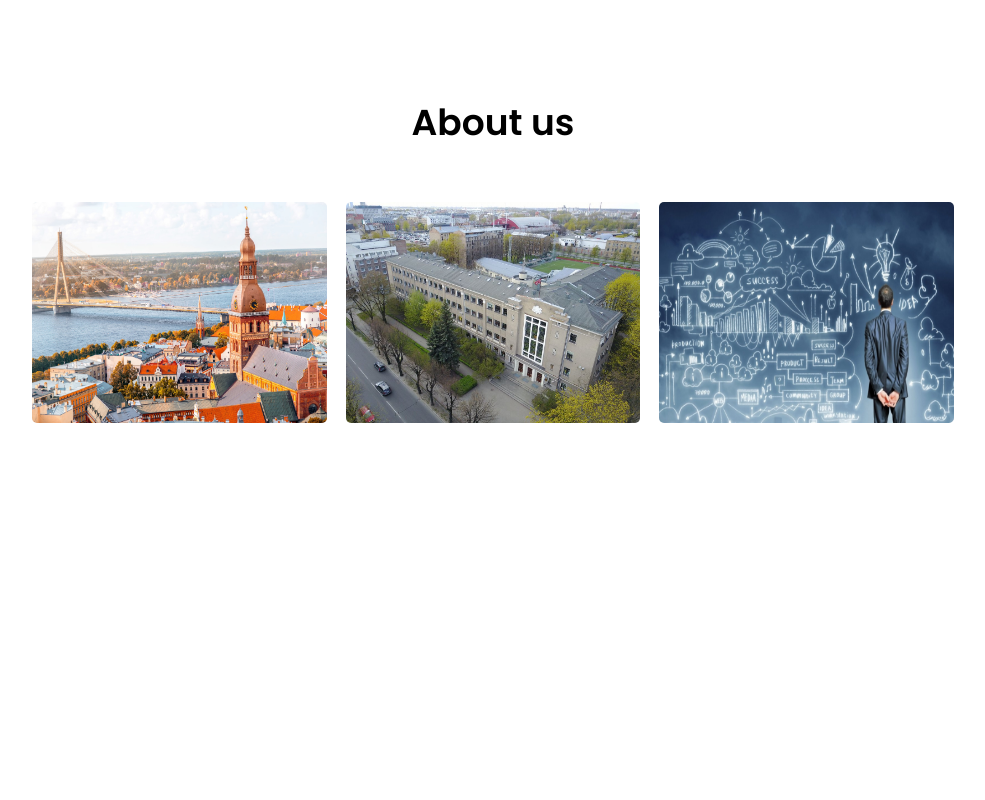
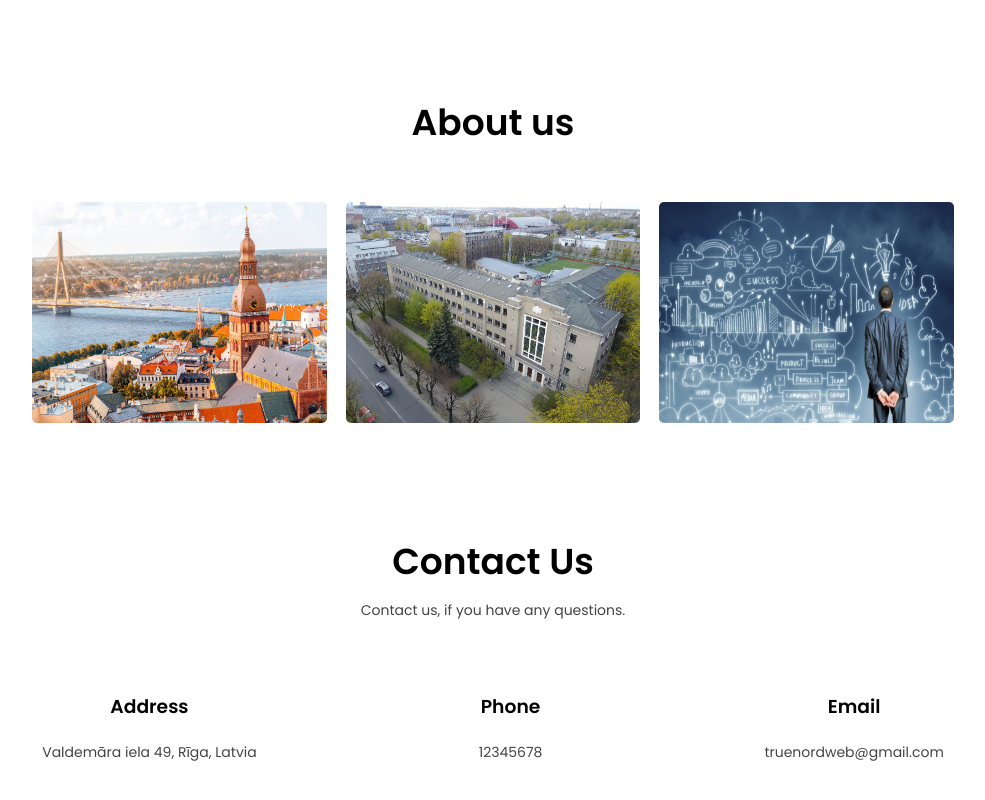
Before and after one commit to haraldshf/TrueNordWeb, a plain HTML site: page index.html in a window 1280 px wide. Shown: the part 1218-2018 px from the top of the page, without its empty margins (147-1132 px from the left). Before the commit the page ends 1702 px from the top, so only its background shows below. Drawn offline with Linux system fonts and the light colour scheme.

Commit message:
MORE UPGRADES

```diff
--- a/index.html
+++ b/index.html
@@ -76,6 +76,26 @@
             </div>
             </section>
 
+            <!-----contacts-->
+
+            <section class="contacts">
+            <h1>Contact Us</h1>
+            <p>Contact us, if you have any questions.</p>
+            <div class="row">
+                <div class="contacts-col">
+                    <h3>Address</h3>
+                    <p>Valdemāra iela 49, Rīga, Latvia</p>
+                </div>
+                <div class="contacts-col">
+                    <h3>Phone</h3>
+                    <p>12345678</p>
+                </div>
+                <div class="contacts-col">
+                    <h3>Email</h3>
+                    <p> truenordweb@gmail.com</p>
+                </div>
+            </div>
+
 
 
 
--- a/style.css
+++ b/style.css
@@ -131,7 +131,7 @@ h1{
 }
 
 p{
-    color: rgb(90, 90, 90);
+    color: rgb(68, 68, 68);
     font-size: 14px;
     font-weight: 300;
     line-height: 22px;
@@ -234,3 +234,18 @@ h3{
     bottom: 40%;
     opacity: 1;
 }
+
+
+/*-----contacts-----*/
+
+.contacts{
+    text-align: center;
+    padding-top: 50px;
+    margin: auto;
+    width: 80%;
+}
+
+.p{
+    font-size: 25px;
+
+}
```
